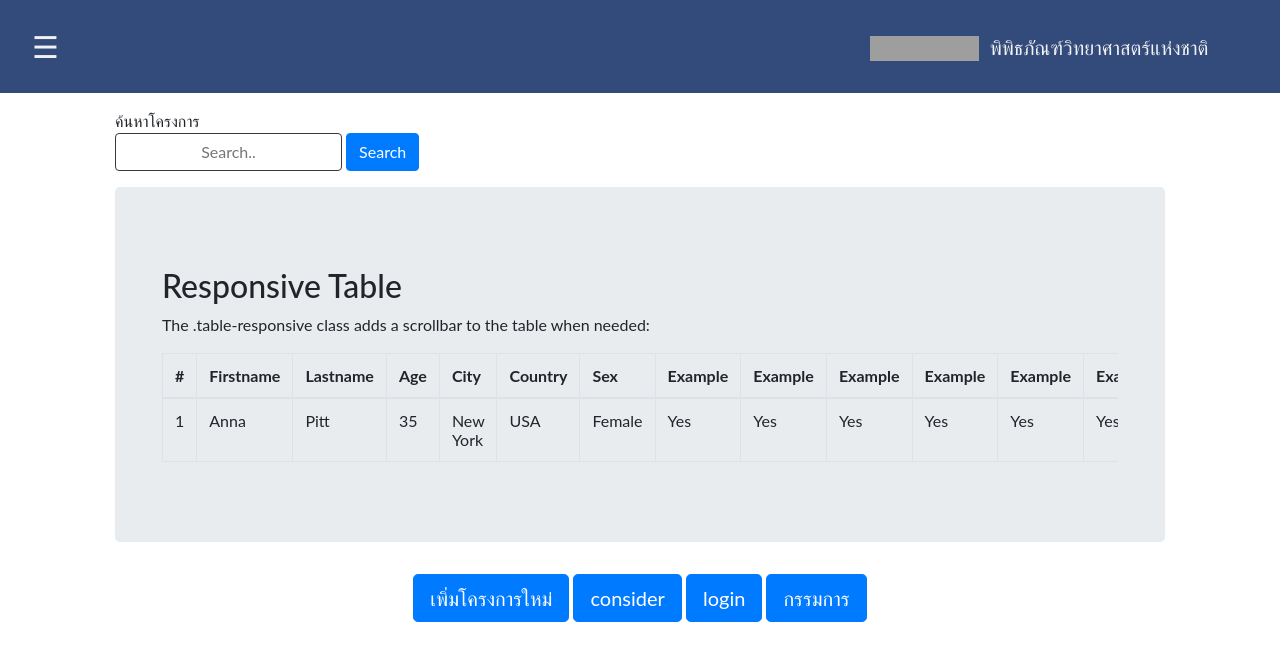
After one commit to nadonez2943/NSM, a Flask app: page / in a window 1280 px wide. The commit adds this page. Shown: the top 661 px of the page. Run offline with Flask 2, Linux system fonts and the light colour scheme; some libraries are stand-ins or nearby versions; grey boxes are pictures that could not be loaded.

Commit message:
supernew

```diff
--- a/APP/main.py
+++ b/APP/main.py
@@ -26,5 +26,13 @@ def h():
 def login():
     return render_template('login.html')
 
+@app.route('/addproject')
+def addproject():
+    return render_template('addproject.html')
+
+@app.route('/กรรมการ')
+def k():
+    return render_template('กรรมการ.html')
+
 if __name__ == "__main__":
     app.run(debug=True)
--- a/APP/templates/draft.html
+++ b/APP/templates/draft.html
@@ -98,12 +98,6 @@
               </center>
             </div>
             <div class="card">
-              <center>
-              <h3>Carenda</h3>
-              <div class="fakeimg"><p>Image</p></div>
-              </center>
-            </div>
-            <div class="card">
               <h3>Event</h3>
               <p>นัดประชุมร่างโครงการวันที่ 15/01/21</p>
             </div>
--- /dev/null
+++ b/APP/templates/home.html
@@ -0,0 +1,78 @@
+<doctype html>
+    <link rel="stylesheet" href="https://cdnjs.cloudflare.com/ajax/libs/font-awesome/4.7.0/css/font-awesome.min.css">
+      {% extends 'layout.html' %}
+      {% block body %}
+      <div class="container mt-3">
+        <div id="child1">
+          <a>ค้นหาโครงการ</a>
+          <form action="/">
+              <input type="text" class="btn btn-outline-dark" placeholder="Search.." name="search">
+              <button type="submit" class="btn btn-primary">Search</button>
+          </form>
+          <div class="jumbotron">
+            <div class="container mt-3">
+              <h2>Responsive Table</h2>
+              <p>The .table-responsive class adds a scrollbar to the table when needed:</p>
+
+              <div class="table-responsive">
+                <table class="table table-bordered">
+                  <thead>
+                    <tr>
+                      <th>#</th>
+                      <th>Firstname</th>
+                      <th>Lastname</th>
+                      <th>Age</th>
+                      <th>City</th>
+                      <th>Country</th>
+                      <th>Sex</th>
+                      <th>Example</th>
+                      <th>Example</th>
+                      <th>Example</th>
+                      <th>Example</th>
+                      <th>Example</th>
+                      <th>Example</th>
+                      <th>Example</th>
+                      <th>Example</th>
+                      <th>Example</th>
+                      <th>Example</th>
+                      <th>Example</th>
+                      <th>Example</th>
+                    </tr>
+                  </thead>
+                  <tbody>
+                    <tr>
+                      <td>1</td>
+                      <td>Anna</td>
+                      <td>Pitt</td>
+                      <td>35</td>
+                      <td>New York</td>
+                      <td>USA</td>
+                      <td>Female</td>
+                      <td>Yes</td>
+                      <td>Yes</td>
+                      <td>Yes</td>
+                      <td>Yes</td>
+                      <td>Yes</td>
+                      <td>Yes</td>
+                      <td>Yes</td>
+                      <td>Yes</td>
+                      <td>Yes</td>
+                      <td>Yes</td>
+                      <td>Yes</td>
+                      <td>Yes</td>
+                    </tr>
+                  </tbody>
+                </table>
+              </div>
+            </div>
+          </div>
+
+        <center>
+
+        <a class="btn btn-primary btn-lg" href="addproject" role="button">เพิ่มโครงการใหม่</a>
+        <a class="btn btn-primary btn-lg" href="consider" role="button"> consider</a>
+        <a class="btn btn-primary btn-lg" href="login" role="button"> login</a>
+        <a class="btn btn-primary btn-lg" href="กรรมการ" role="button"> กรรมการ</a>
+      </center>
+        </center>
+      {% endblock %}
--- a/APP/templates/includes/_navbar.html
+++ b/APP/templates/includes/_navbar.html
@@ -8,13 +8,17 @@
       <body>
       <div id="mySidenav" class="sidenav">
         <a href="javascript:void(0)" class="closebtn" onclick="closeNav()">&times;</a>
-        <a href="#">About</a>
-        <a href="#">Services</a>
-        <a href="#">Clients</a>
-        <a href="#">Contact</a>
+
+        <hr style="position: relative; top: 140px ; color:#ffffff;">
+        <a href="/"style="position: relative; top: 140px;"class="glyphicon glyphicon-home">หน้าหลัก</a>
+        <a href="#" style="position: relative; top: 140px;">โครงการของฉัน</a>
+      </hr>
+        <hr style="position: relative; top:560px; color:#ffffff;">
+        <a href="#" style="position: relative; top:560px;">ออกจากระบบ</a>
+      </hr>
       </div>
       </body>
-    <a ALIGN="RIGHT" class="navbar-brand" style="color:#f1f1f1;" href="/">NSM พิพิธภัณฑ์วิทยาศาสตร์แห่งชาติ</a>
+    <a ALIGN="RIGHT" class="navbar-brand" style="color:#f1f1f1;" href="/"> <img style="position: relative; top:4px;" src="https://imgz.io/images/2022/09/01/2d60fb4dc07b8ef54.png" width="109" height="25" class="d-inline-block align-top">&nbsp;&nbsp;พิพิธภัณฑ์วิทยาศาสตร์แห่งชาติ</a>
 </nav>
 
 <style>
@@ -29,7 +33,7 @@
     z-index: 1;
     top: 0;
     left: 0;
-    background-color: rgba(10, 39, 97, 0.918);
+    background-color: rgba(10, 39, 97, 0.83);
     overflow-x: hidden;
     transition: 0.5s;
     padding-top: 60px;
@@ -38,7 +42,7 @@
   .sidenav a {
     padding: 8px 8px 8px 32px;
     text-decoration: none;
-    font-size: 25px;
+    font-size: 24px;
     color: #f1f1f1;
     display: block;
     transition: 0.3s;
@@ -52,7 +56,7 @@
     position: absolute;
     top: 0;
     right: 25px;
-    font-size: 36px;
+    font-size: 24px;
     margin-left: 50px;
   }
 
```
Also changed, not shown: APP/templates/addproject.html (added, +76 -0 lines), APP/templates/login.html (added, +35 -0 lines), APP/templates/กรรมการ.html (added, +30 -0 lines), 1 other file.
